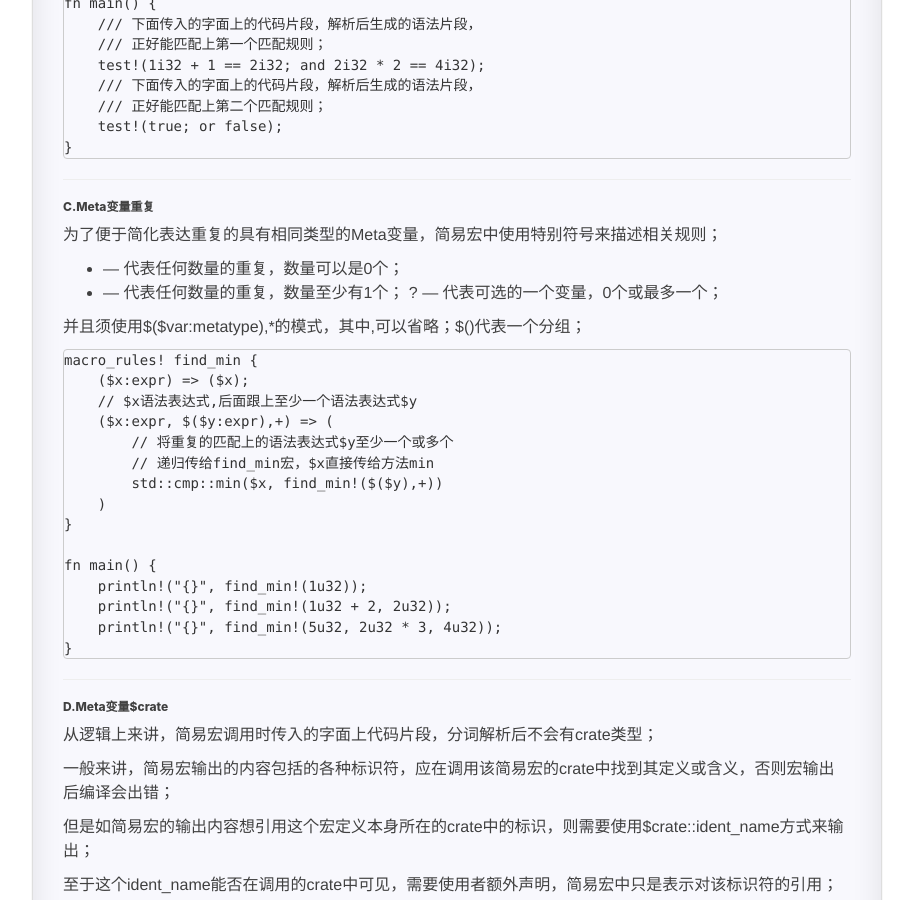
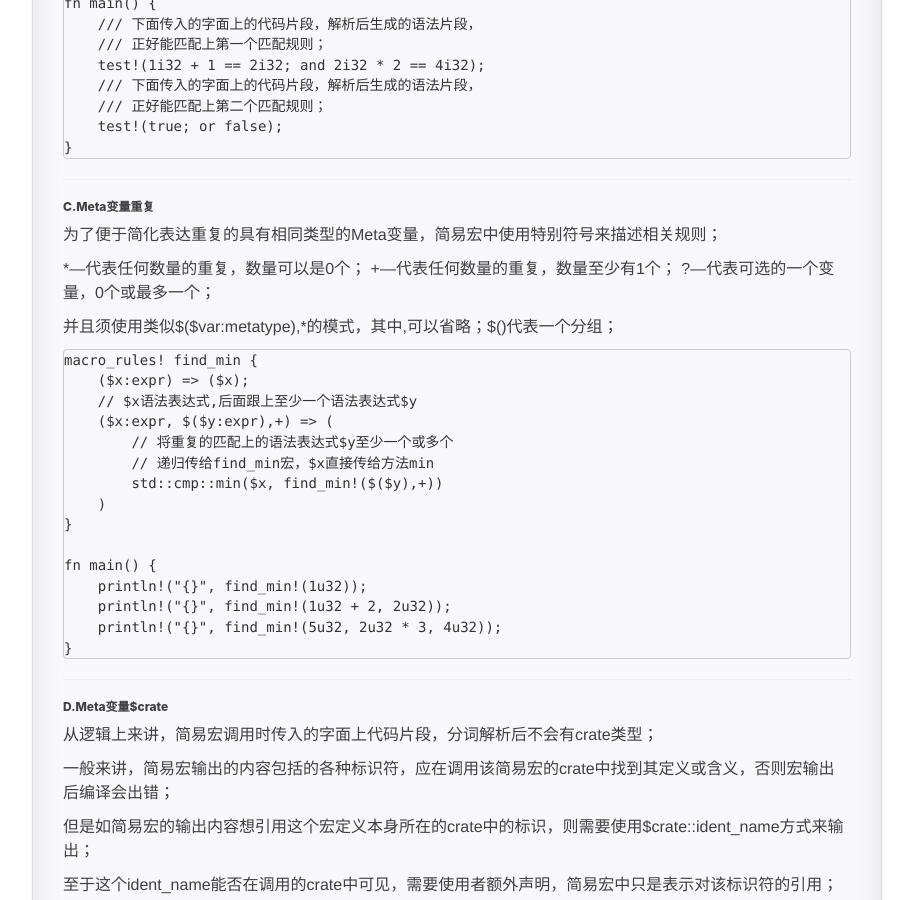
Before and after one commit to Grainspring/grainspring.github.io, a Jekyll site: the page built from _posts/2021-05-28-lrfrc-rust-macro.md, in a window 1280 px wide and 900 px high, scrolled down 5409 px. Shown: the whole window, without its empty margins (37-950 px from the left). Built offline with Jekyll 4.4.1, drawn with Linux system fonts in a browser that asks for light colours; nearby versions of some CDN libraries; comment, search, counter and statistics services are not loaded; a style sheet for code colours, icons or effects is not loaded; some of the changed text lies outside the part shown.

Commit message:
fix lrfrc rust macro

````diff
--- a/_posts/2021-05-28-lrfrc-rust-macro.md
+++ b/_posts/2021-05-28-lrfrc-rust-macro.md
@@ -231,11 +231,11 @@ fn main() {
 ###### C.Meta变量重复
 为了便于简化表达重复的具有相同类型的Meta变量，简易宏中使用特别符号来描述相关规则；
 
-* — 代表任何数量的重复，数量可以是0个；
-+ — 代表任何数量的重复，数量至少有1个；
-? — 代表可选的一个变量，0个或最多一个；
+*—代表任何数量的重复，数量可以是0个；
++—代表任何数量的重复，数量至少有1个；
+?—代表可选的一个变量，0个或最多一个；
 
-并且须使用$($var:metatype),*的模式，其中,可以省略；$()代表一个分组；
+并且须使用类似$($var:metatype),*的模式，其中,可以省略；$()代表一个分组；
 
 ```
 macro_rules! find_min {
````
Also changed, not shown: other parts of _posts/2021-05-28-lrfrc-rust-macro.md (+1 -1 lines).
